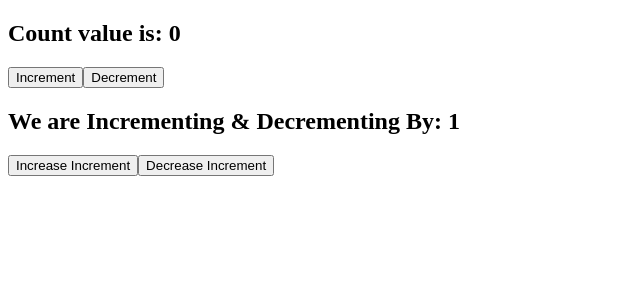
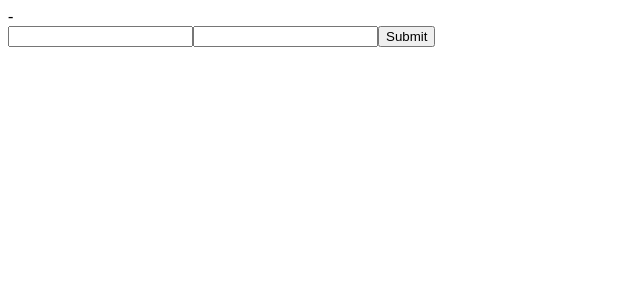
Before and after one commit to izaz-swe/reactpro, a React (Vite) app: page / in a window 1280 px wide. Shown: the top 300 px of the page, without its empty margins (0-640 px from the left). Built offline with nearby package versions, Linux system fonts and the light colour scheme.

Commit message:
form submit

```diff
--- a/src/App.jsx
+++ b/src/App.jsx
@@ -1,11 +1,12 @@
 import Counter from "./components/Counter"
+import Form from "./components/Form"
 
 
 function App() {
 
   return (
     <div className="App">
-      <Counter/>
+      <Form/>
     </div>
   )
 }
--- /dev/null
+++ b/src/components/Form.jsx
@@ -0,0 +1,19 @@
+import { useState } from "react";
+
+export default function Form(){
+  const [name, setName] = useState({firstName: "", lastName: ""});
+  function handleSubmit(e){
+    e.preventDefault();
+    console.log(name);
+  }
+  return (
+    <div>
+      {name.firstName} - {name.lastName}
+      <form>
+        <input onChange={(e)=> setName({...name, firstName: e.target.value})} type="text"  value={name.firstName}/>
+        <input onChange={(e)=> setName({...name, lastName: e.target.value})} type="text" value={name.lastName}/>
+        <button onClick={(e)=> handleSubmit(e)}>Submit</button>
+      </form>
+    </div>
+  );
+}
```
